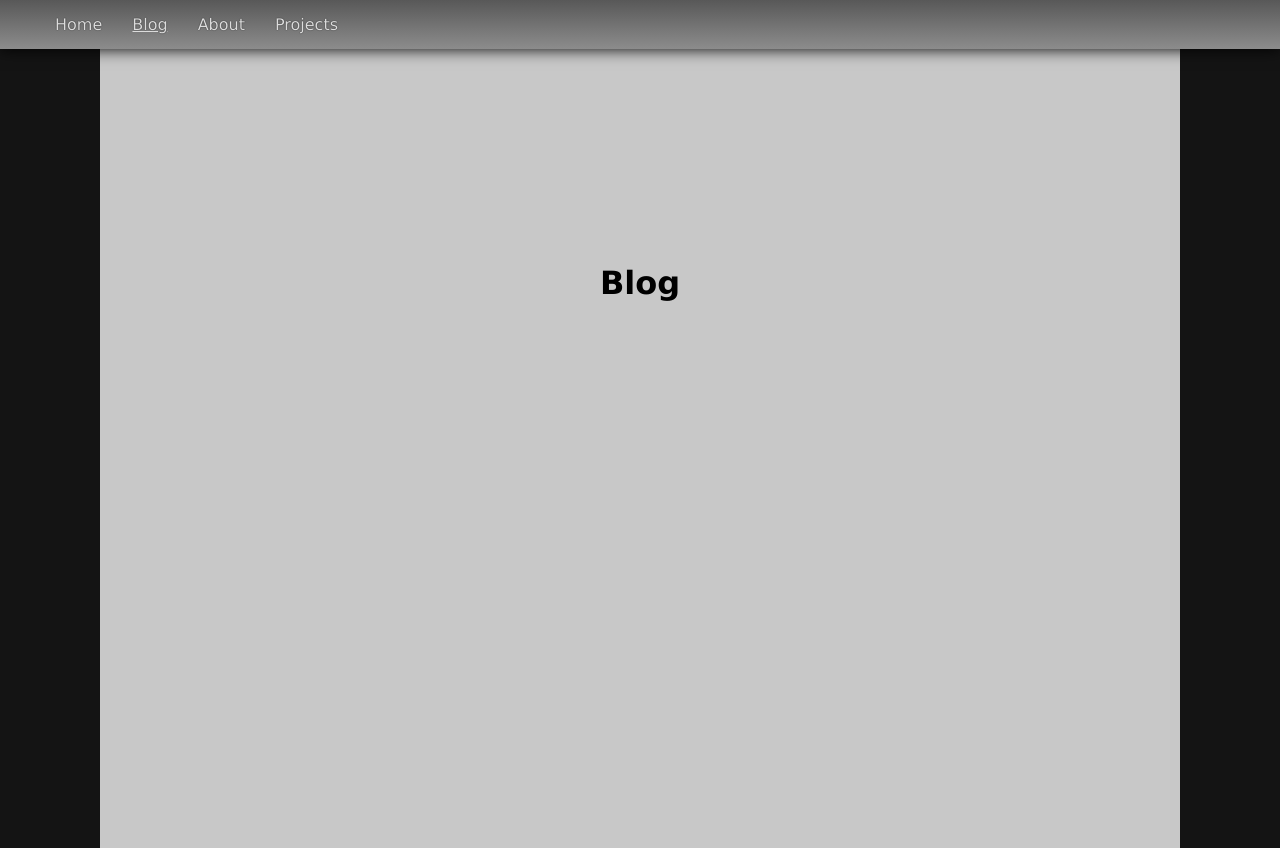
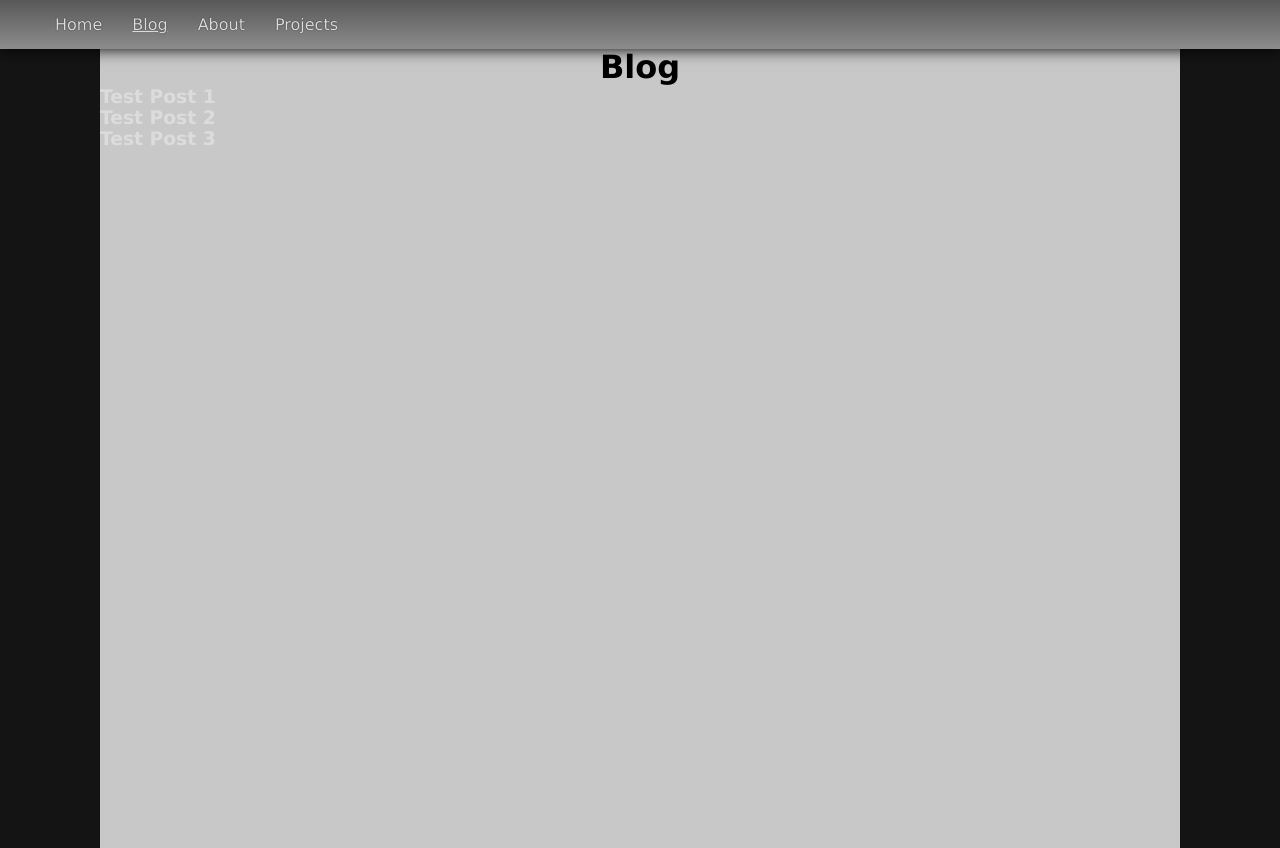
Before and after one commit to WDI-SEA/react-router-portfolio, a React (Create React App) app: page /blog in a window 1280 px wide. Built offline with nearby package versions, Linux system fonts and the light colour scheme.

Commit message:
Imported post object to app.jsx, created blogpost component, rendered all data.

```diff
--- a/src/App.css
+++ b/src/App.css
@@ -50,10 +50,10 @@ nav li {
 
 h1 {
     text-align: center;
-    margin-top: 20%;
 }
 
 .welcomeText {
+    margin-top: 20%;
     font-size: 48px;
     animation-duration: 2s;
     animation-name: slideIn;
--- a/src/App.jsx
+++ b/src/App.jsx
@@ -1,4 +1,5 @@
 import './App.css'
+import { useState } from 'react'
 import { BrowserRouter, Switch, Route } from 'react-router-dom'
 
 import { Home } from './components/Home'
@@ -6,8 +7,12 @@ import { Blog } from './components/Blog'
 import { About } from './components/About'
 import { Projects } from './components/Projects'
 import { Header } from './components/Header'
+import { BlogPost } from './components/BlogPost'
+import { PostArray } from './data/PostArray'
 
 export const App = () => {
+    const [Post] = useState(PostArray)
+
     return (
         <BrowserRouter>
             <Header />
@@ -18,8 +23,17 @@ export const App = () => {
                         component={Home}
                     />
                     <Route
-                        path="/blog"
-                        component={Blog}
+                        exact path="/blog"
+                        render={() => <Blog postArray={PostArray}/>}
+                    />
+                    <Route
+                        path="/blog/:id"
+                        render={props => {
+                            const indivPost = Post.find(e => e.id.toString() === props.match.params.id)
+                            props = {...props, ...indivPost}
+                            console.log(indivPost)
+                            return <BlogPost {...props} />
+                        }}
                     />
                     <Route
                         path="/about"
--- a/src/components/Blog.jsx
+++ b/src/components/Blog.jsx
@@ -1,7 +1,21 @@
-export const Blog = () => {
+import { Link } from 'react-router-dom'
+
+export const Blog = (props) => {
+    let postData = props.postArray.map((e, id) => {
+        return (
+            <div>
+                <Link
+                    to={`/blog/${e.id}`}
+                    className="linkStyle">
+                    <h3>{e.title}</h3>
+                </Link>
+            </div>
+        )
+    })
     return (
         <div>
             <h1>Blog</h1>
+            {postData}
         </div>
     )
 }
--- /dev/null
+++ b/src/components/BlogPost.jsx
@@ -0,0 +1,8 @@
+export const BlogPost = (props) => {
+    return (
+        <div>
+            <h1>{props.title}</h1>
+            <p>{props.body}</p>
+        </div>
+    )
+}
--- /dev/null
+++ b/src/data/PostArray.jsx
@@ -0,0 +1,17 @@
+export const PostArray = [
+    {
+        title: "Test Post 1",
+        id: 1,
+        body: "This is a test post."
+    },
+    {
+        title: "Test Post 2",
+        id: 2,
+        body: "This is a test post."
+    },
+    {
+        title: "Test Post 3",
+        id: 3,
+        body: "This is a test post."
+    }
+]
```
